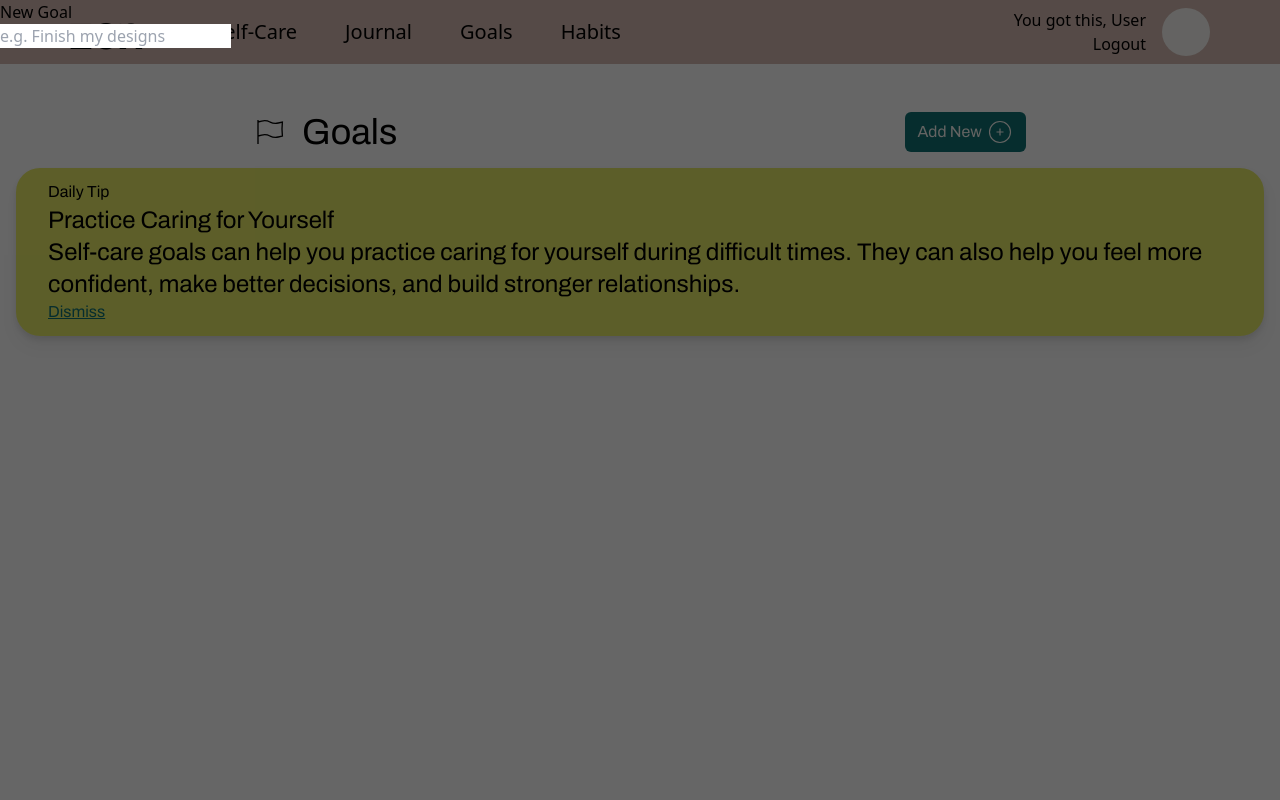
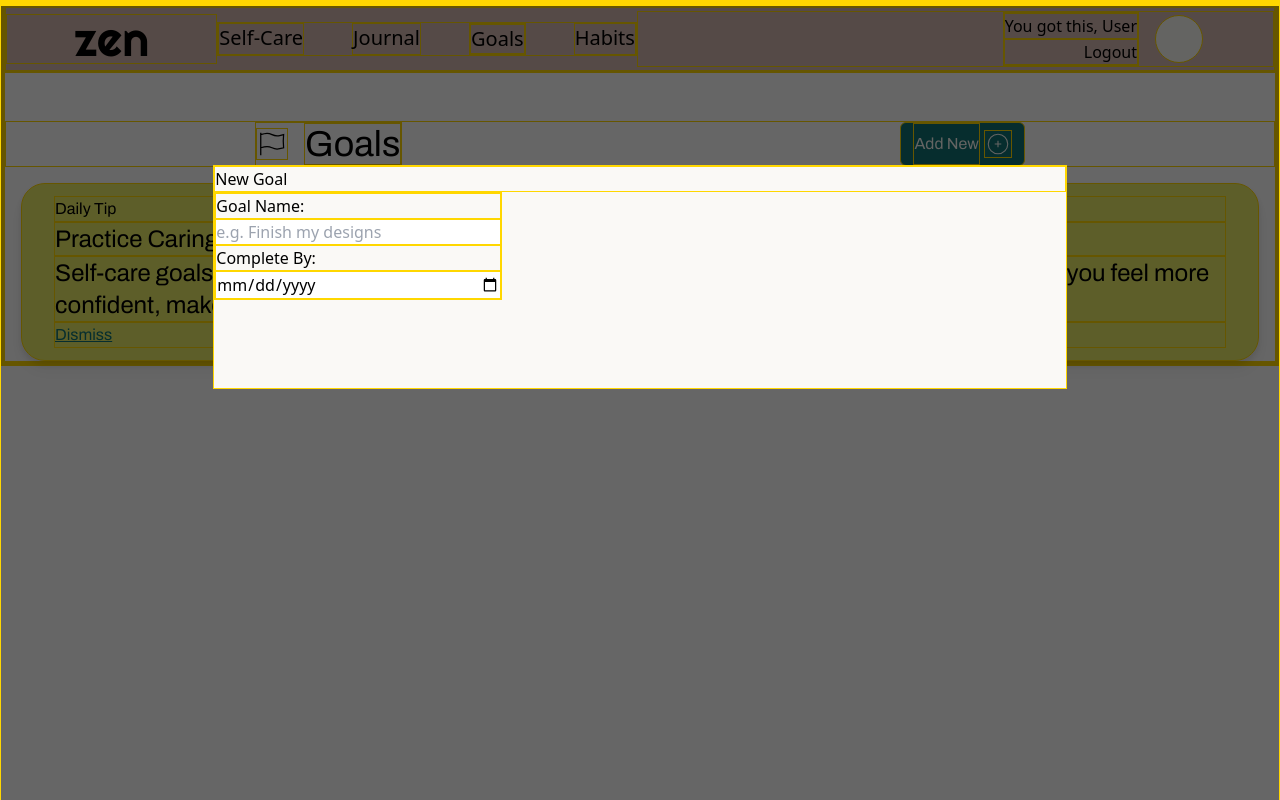
Before and after one commit to rominadouk/zen-redesign, a React (Create React App) app: page /goals in a window 1280 px wide. Both pictures are taken after a click on the button "Add New". Built offline with nearby package versions, Linux system fonts and the light colour scheme.

Commit message:
added styling to form

```diff
--- a/src/index.css
+++ b/src/index.css
@@ -3,6 +3,6 @@
 @tailwind components;
 @tailwind utilities;
 
-/* * {
+* {
     border: 1px solid gold;
-} */
+}
--- a/src/modules/goals-page/new-goal.tsx
+++ b/src/modules/goals-page/new-goal.tsx
@@ -2,21 +2,18 @@ const createGoal = () => {
 
     return (
         // Modal Wrapper: fill entire viewport & center align content, vertically and horizontally.
-        // <div className="fixed pin z-50 overflow-auto bg-smoke-dark flex">
-        <div>
+        <div className="flex justify-center">
             <div id="new-goal-modal-bg" className="h-screen w-screen fixed pin z-40 overflow-auto bg-smoke-dark flex">
-            {/* <h1 className="object-top">New Goal</h1>
-                <form>
-                    <input type="text" name="goal-title" placeholder="e.g. Finish my designs" />
-                </form> */}
             </div>
-            <section className="z-50 fixed">
-            <h1 className="object-top">New Goal</h1>
-                <form>
-                    <input type="text" name="goal-title" placeholder="e.g. Finish my designs" />
+            <section className="z-50 fixed bg-off-white flex flex-col w-2/3 h-56 my-40">
+            <h1 className="">New Goal</h1>
+                <form className="flex flex-col w-72">
+                    <label >Goal Name:</label>
+                    <input id="goal-title" type="text" name="goal-title" placeholder="e.g. Finish my designs" />
+                    <label>Complete By:</label>
+                    <input id="date-to-complete" type="date" name="date-completed" placeholder="e.g. Date to be completed"/>
                 </form>
             </section>
-
         </div>
      );
 }
--- a/tailwind.config.js
+++ b/tailwind.config.js
@@ -14,7 +14,7 @@ module.exports = {
       'smoke': 'rgba(0, 0, 0, 0.5)',
       'smoke-light': 'rgba(0, 0, 0, 0.4)',
       'smoke-lighter': 'rgba(0, 0, 0, 0.25)',
-      'smoke-lightest': 'rgba(0, 0, 0, 0.1)'
+      'smoke-lightest': 'rgba(0, 0, 0, 0.1)',
 
     },
     extend: {
```
